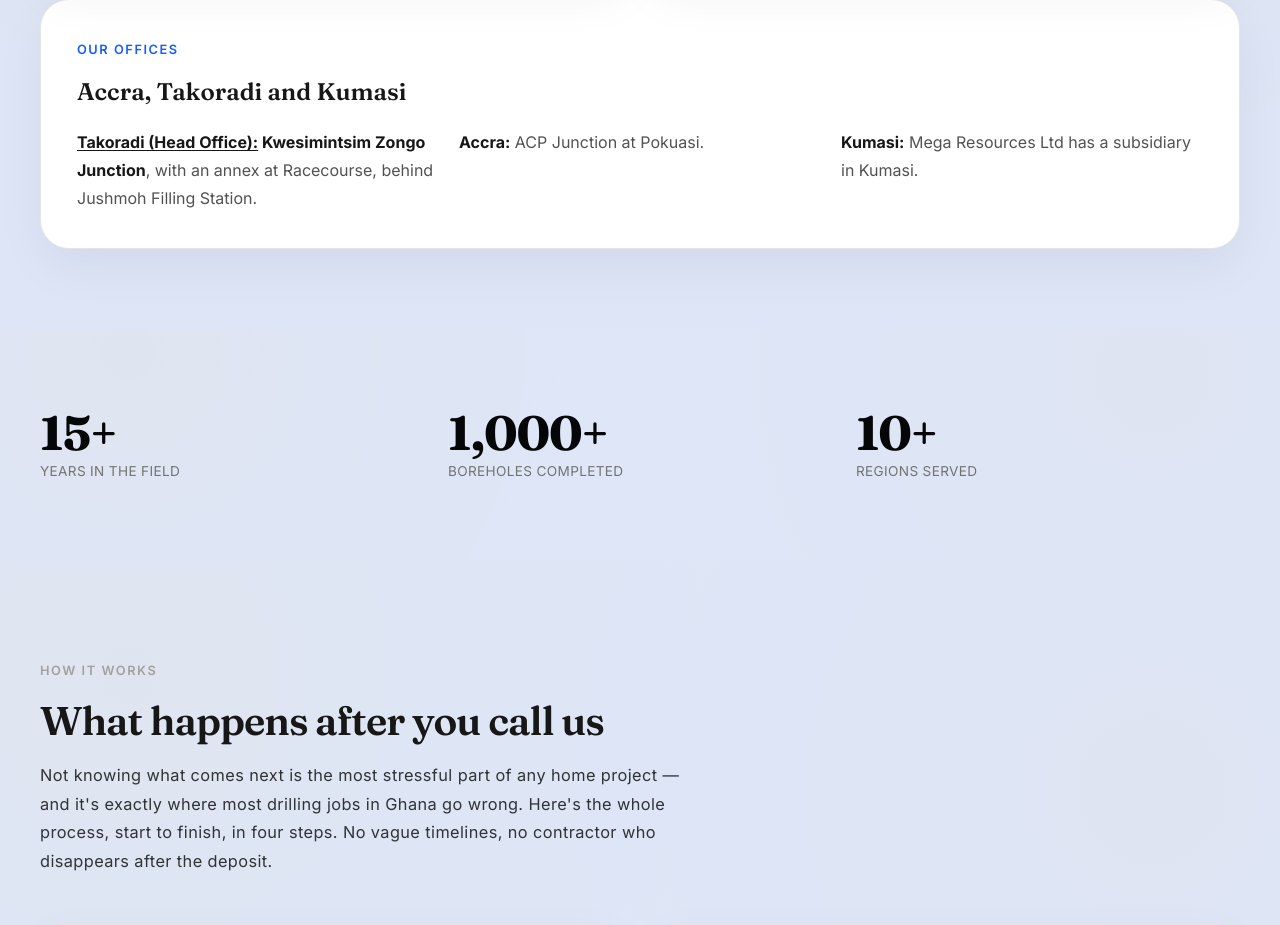
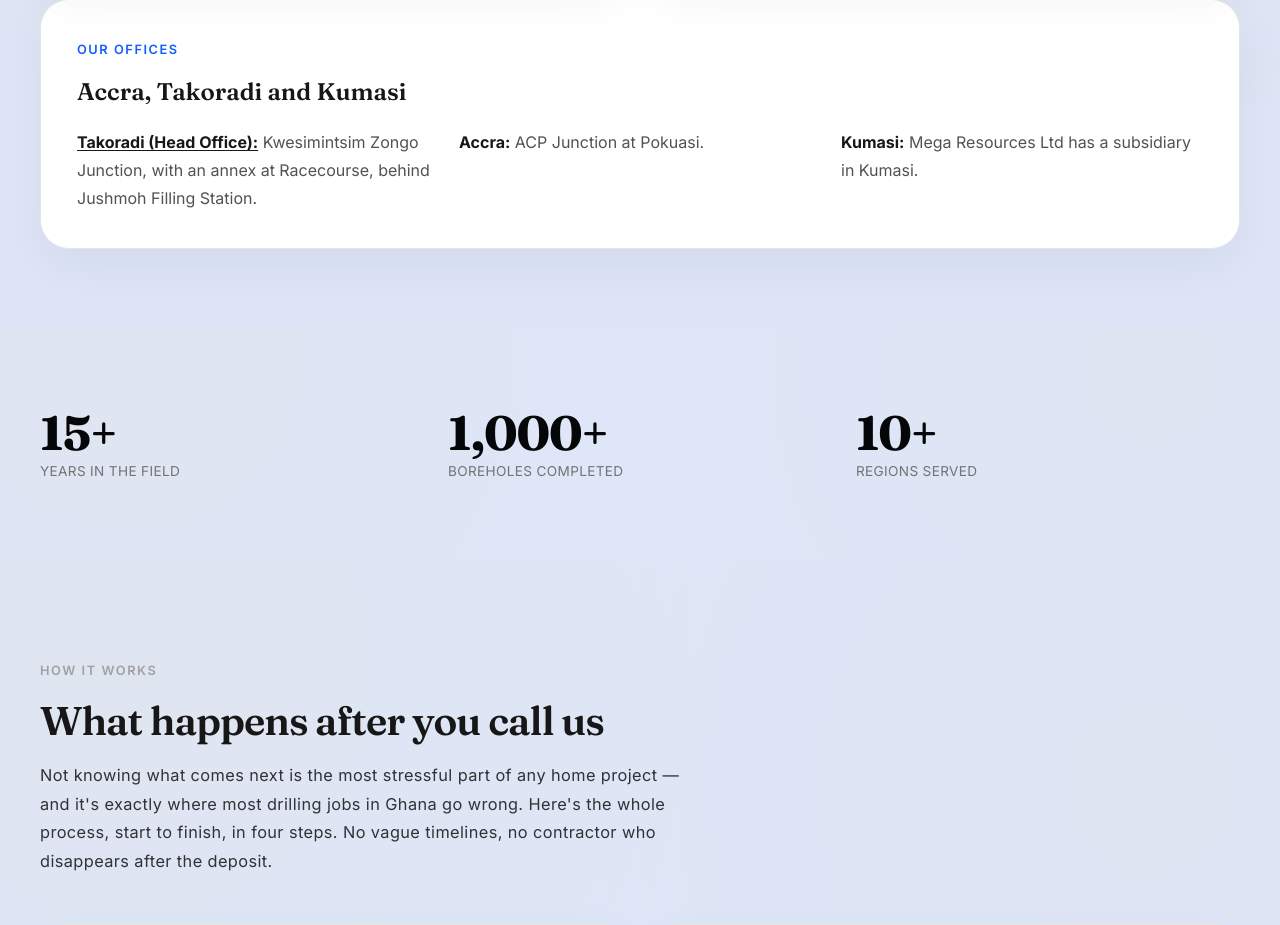
Before and after one commit to DubemUmeh/Mega-Resources, a Next.js app: page /about-us in a window 1280 px wide. Shown: the part 1812-2737 px from the top of the page. Built offline with nearby package versions, Linux system fonts and the light colour scheme.

Commit message:
Update page.tsx

```diff
--- a/app/about-us/page.tsx
+++ b/app/about-us/page.tsx
@@ -221,7 +221,7 @@ export default function AboutPage() {
               <span className="text-[0.8rem] font-semibold uppercase tracking-[0.12em] text-blue-600">Our Offices</span>
               <h3 className="mt-4 font-display text-2xl font-semibold text-neutral-900">Accra, Takoradi and Kumasi</h3>
               <div className="mt-5 grid gap-5 text-base leading-[1.75] text-neutral-600 md:grid-cols-3">
-                <Link href="https://maps.app.goo.gl/ZQwFofuJKunqXDz47" target="_blank"><p><strong className="text-neutral-900"><span className="underline underline-offset-2">Takoradi (Head Office):</span> Kwesimintsim Zongo Junction</strong>, with an annex at Racecourse, behind Jushmoh Filling Station.</p></Link>
+                <Link href="https://maps.app.goo.gl/ZQwFofuJKunqXDz47" target="_blank"><p><strong className="text-neutral-900"><span className="underline underline-offset-2">Takoradi (Head Office):</span></strong> Kwesimintsim Zongo Junction, with an annex at Racecourse, behind Jushmoh Filling Station.</p></Link>
                 <p><strong className="text-neutral-900">Accra:</strong> ACP Junction at Pokuasi.</p>
                 <p><strong className="text-neutral-900">Kumasi:</strong> Mega Resources Ltd has a subsidiary in Kumasi.</p>
               </div>
```
